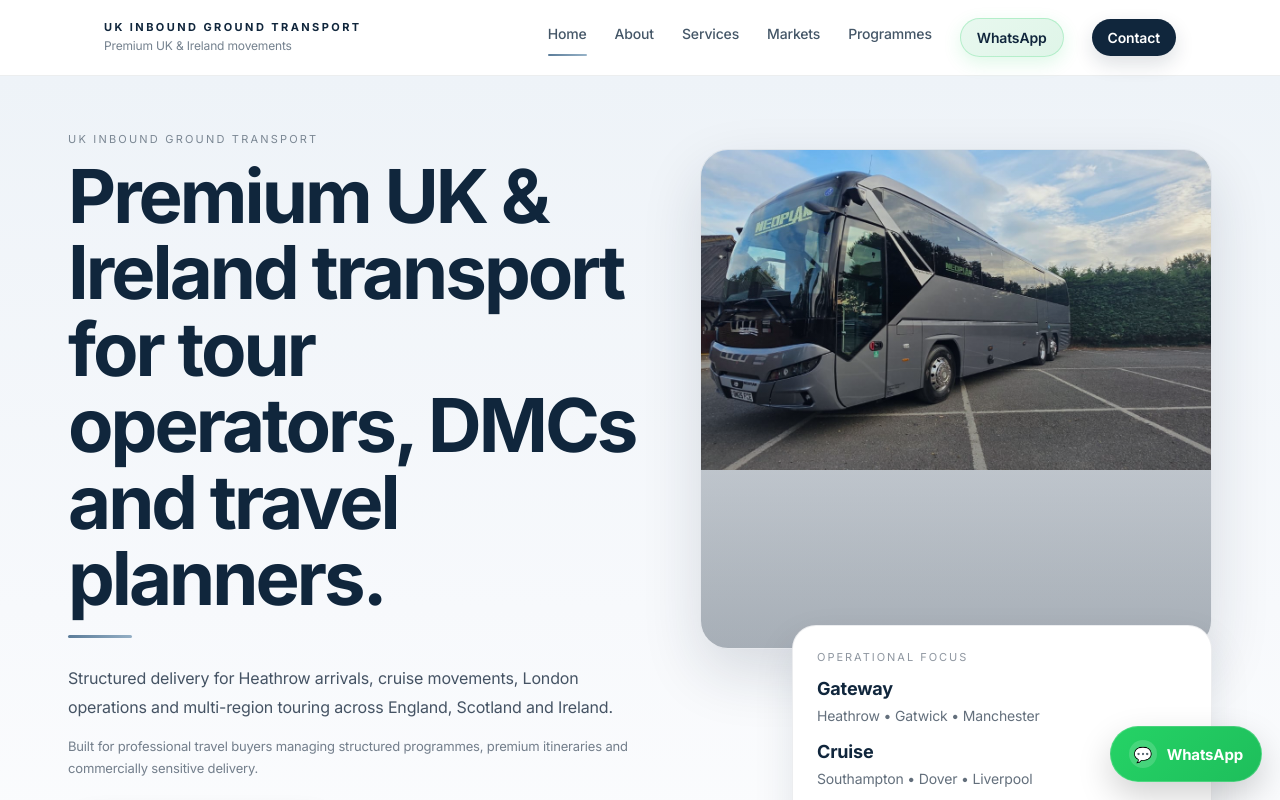
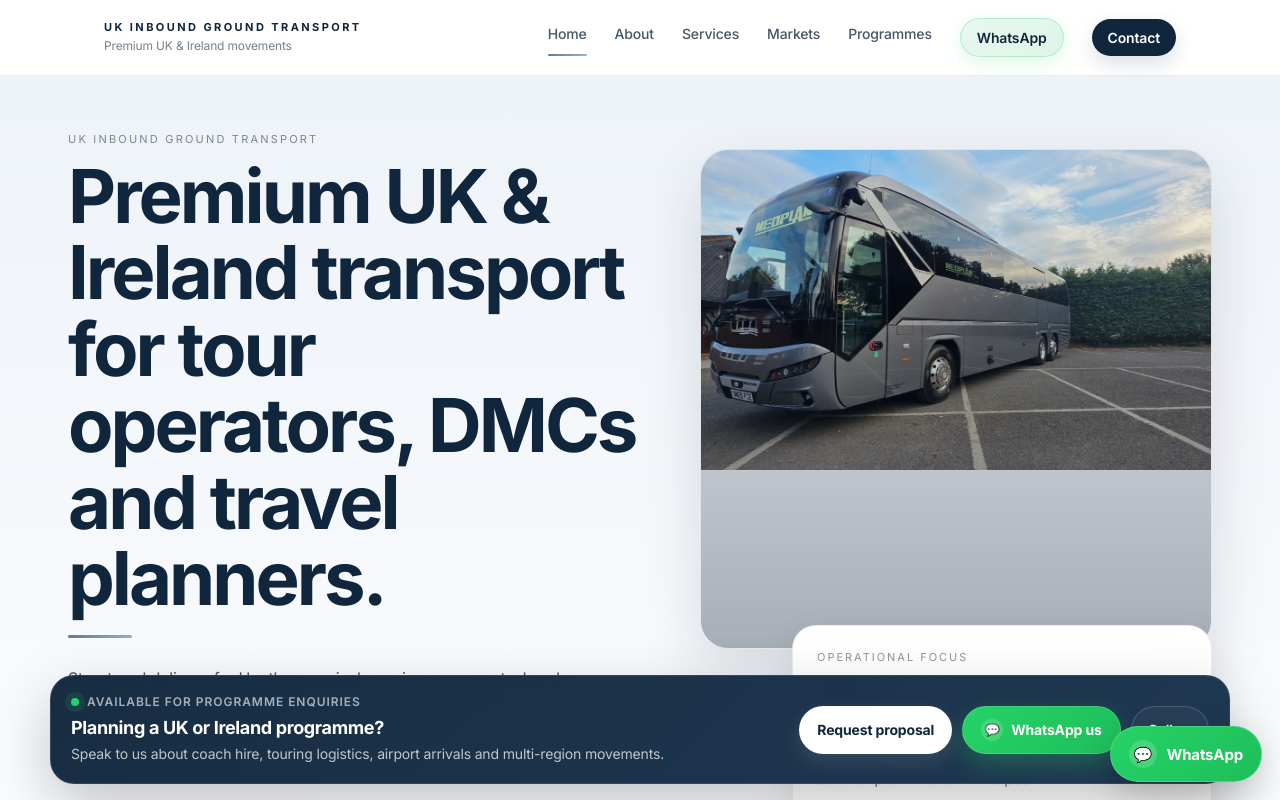
Before and after one commit to kandiahtk-crypto/Project-, a Next.js app: page / in a window 1280 px wide. Shown: the top 800 px of the page. Built offline with nearby package versions, Linux system fonts and the light colour scheme.

Commit message:
Update SiteFooter.tsx

```diff
--- a/src/components/SiteFooter.tsx
+++ b/src/components/SiteFooter.tsx
@@ -1,4 +1,5 @@
 import type { CSSProperties } from "react";
+import StickyEnquiryBar from "./StickyEnquiryBar";
 
 export default function SiteFooter() {
   return (
@@ -67,7 +68,6 @@ export default function SiteFooter() {
                 +44 20 8629 2776
               </a>
 
-              {/* ✅ WHATSAPP ADDED */}
               <a
                 href="https://wa.me/447957776778?text=Hello%20UK%20Inbound%20Ground%20Transport%20%E2%80%94%20I%20need%20help%20with%20a%20movement."
                 target="_blank"
@@ -116,6 +116,8 @@ export default function SiteFooter() {
           </a>
         </div>
       </div>
+
+      <StickyEnquiryBar />
     </footer>
   );
 }
```
